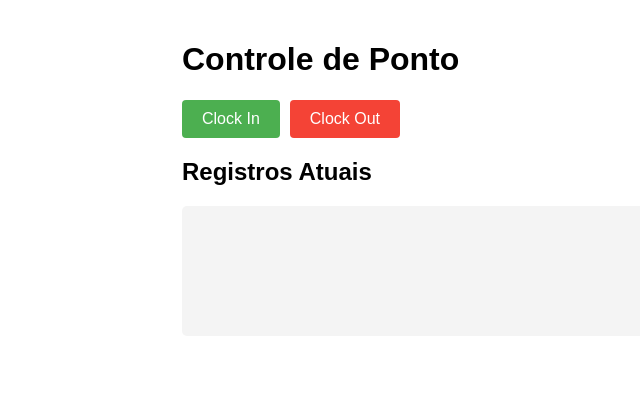
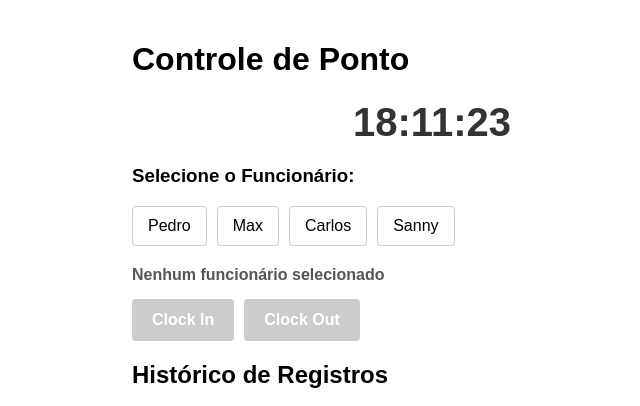
Before and after one commit to pedro13marcos/timeSheet, a plain HTML site: page index.html in a window 1280 px wide. Shown: the whole page, without its empty margins (208-848 px from the left). Drawn offline with Linux system fonts and the light colour scheme.

Commit message:
Adiciona interface de seleção, bloqueios lógicos e relógio

```diff
--- a/index.html
+++ b/index.html
@@ -5,77 +5,175 @@
     <meta name="viewport" content="width=device-width, initial-scale=1.0">
     <title>Sistema de Ponto</title>
     <style>
-        body {
-            font-family: sans-serif;
-            padding: 20px;
-            max-width: 500px;
-            margin: 0 auto;
-        }
-
-        .botoes {
-            margin-bottom: 20px;
-            display: flex;
-            gap: 10px;
-        }
-
-        button {
-            padding: 10px 20px;
-            font-size: 16px;
-            cursor: pointer;
-        }
-
-        #btn-in {
-            background-color: #4CAF50;
-            color: white;
-            border: none;
-            border-radius: 4px;
-        }
-
-        #btn-out {
-            background-color: #f44336;
-            color: white;
-            border: none;
-            border-radius: 4px;
-        }
-
-        #log-ponto {
-            background: #f4f4f4;
-            padding: 15px;
-            border-radius: 5px;
-            min-height: 100px;
-        }
+        body { font-family: sans-serif; padding: 20px; max-width: 600px; margin: 0 auto; }
+        #relogio { font-size: 2.5em; font-weight: bold; text-align: center; margin-bottom: 20px; color: #333; }
+        .funcionarios { display: flex; gap: 10px; margin-bottom: 20px; flex-wrap: wrap; }
+        .btn-func { padding: 10px 15px; font-size: 16px; border: 1px solid #ccc; background: #fff; cursor: pointer; border-radius: 4px; }
+        .btn-func.ativo { background: #2196F3; color: white; border-color: #2196F3; }
+        .botoes-ponto { display: flex; gap: 10px; margin-bottom: 20px; }
+        .btn-ponto { padding: 12px 20px; font-size: 16px; cursor: pointer; border: none; border-radius: 4px; color: white; font-weight: bold; }
+        #btn-in { background-color: #4CAF50; }
+        #btn-out { background-color: #f44336; }
+        #btn-in:disabled, #btn-out:disabled { background-color: #ccc; cursor: not-allowed; }
+        #status-msg { margin-bottom: 15px; font-weight: bold; color: #555; }
+        #log-ponto { background: #f4f4f4; padding: 15px; border-radius: 5px; min-height: 100px; max-height: 400px; overflow-y: auto; }
+        .registro-item { border-bottom: 1px solid #ddd; padding: 8px 0; }
     </style>
 </head>
 <body>
 
     <h1>Controle de Ponto</h1>
 
-    <div class="botoes">
-        <button id="btn-in" onclick="registrarPonto('Clock In')">Clock In</button>
-        <button id="btn-out" onclick="registrarPonto('Clock Out')">Clock Out</button>
+    <!-- Relógio em tempo real -->
+    <div id="relogio">00:00:00</div>
+
+    <h3>Selecione o Funcionário:</h3>
+    <div class="funcionarios" id="lista-funcionarios"></div>
+
+    <div id="status-msg">Nenhum funcionário selecionado</div>
+
+    <div class="botoes-ponto">
+        <button class="btn-ponto" id="btn-in" onclick="registrarPonto('in')" disabled>Clock In</button>
+        <button class="btn-ponto" id="btn-out" onclick="registrarPonto('out')" disabled>Clock Out</button>
     </div>
 
-    <h2>Registros Atuais</h2>
-    <div id="log-ponto">
-        <!-- Os registros de horário aparecerão aqui -->
-    </div>
+    <h2>Histórico de Registros</h2>
+    <div id="log-ponto"></div>
 
     <script>
+        const nomes = ['Pedro', 'Max', 'Carlos', 'Sanny'];
+        let usuarioSelecionado = null;
+
+        let registros = JSON.parse(localStorage.getItem('registrosPonto')) || [];
+        let estadoUsuarios = JSON.parse(localStorage.getItem('estadoUsuarios')) || {};
+
+        nomes.forEach(nome => {
+            if (!estadoUsuarios[nome]) {
+                estadoUsuarios[nome] = { trabalhando: false, horaEntrada: null };
+            }
+        });
+
+        // Função para atualizar o relógio global da interface
+        function atualizarRelogio() {
+            const agora = new Date();
+            document.getElementById('relogio').innerText = agora.toLocaleTimeString('pt-BR');
+        }
+
+        function selecionar(nome) {
+            usuarioSelecionado = nome;
+            renderizarTela();
+            atualizarContador();
+        }
+
         function registrarPonto(tipo) {
-            // Captura o momento exato em que o botão foi clicado
+            if (!usuarioSelecionado) return;
+
+            const estado = estadoUsuarios[usuarioSelecionado];
             const agora = new Date();
 
-            // Extrai a hora no formato local (HH:MM:SS)
-            const horaFormatada = agora.toLocaleTimeString('pt-BR');
+            if (tipo === 'in') {
+                estado.trabalhando = true;
+                estado.horaEntrada = agora.toISOString();
 
-            // Prepara o texto para inserir na tela usando template literals
-            const mensagem = `<p><strong>${tipo}:</strong> ${horaFormatada}</p>`;
+                registros.push({
+                    nome: usuarioSelecionado,
+                    evento: 'Clock In',
+                    hora: agora.toLocaleTimeString('pt-BR'),
+                    dataCompleta: agora.toISOString(),
+                    resumo: ''
+                });
+            } else if (tipo === 'out') {
+                const entrada = new Date(estado.horaEntrada);
+                const minutosTotais = Math.floor((agora - entrada) / 60000);
+                const horas = Math.floor(minutosTotais / 60);
+                const minutos = minutosTotais % 60;
 
-            // Adiciona o registro na tela de visualização
+                estado.trabalhando = false;
+                estado.horaEntrada = null;
+
+                registros.push({
+                    nome: usuarioSelecionado,
+                    evento: 'Clock Out',
+                    hora: agora.toLocaleTimeString('pt-BR'),
+                    dataCompleta: agora.toISOString(),
+                    resumo: `(Duração: ${horas}h ${minutos}m)`
+                });
+            }
+
+            localStorage.setItem('estadoUsuarios', JSON.stringify(estadoUsuarios));
+            localStorage.setItem('registrosPonto', JSON.stringify(registros));
+
+            renderizarTela();
+        }
+
+        function renderizarTela() {
+            const divFunc = document.getElementById('lista-funcionarios');
+            divFunc.innerHTML = '';
+            nomes.forEach(nome => {
+                const btn = document.createElement('button');
+                btn.className = `btn-func ${usuarioSelecionado === nome ? 'ativo' : ''}`;
+                btn.innerText = nome;
+                btn.onclick = () => selecionar(nome);
+                divFunc.appendChild(btn);
+            });
+
+            const btnIn = document.getElementById('btn-in');
+            const btnOut = document.getElementById('btn-out');
+            const statusMsg = document.getElementById('status-msg');
+
+            if (usuarioSelecionado) {
+                const estado = estadoUsuarios[usuarioSelecionado];
+                if (estado.trabalhando) {
+                    statusMsg.innerText = `Status: ${usuarioSelecionado} está em turno.`;
+                    btnIn.disabled = true;
+                    btnOut.disabled = false;
+                } else {
+                    statusMsg.innerText = `Status: ${usuarioSelecionado} fora do turno.`;
+                    btnIn.disabled = false;
+                    btnOut.disabled = true;
+                    btnOut.innerText = 'Clock Out';
+                }
+            } else {
+                statusMsg.innerText = 'Nenhum funcionário selecionado';
+                btnIn.disabled = true;
+                btnOut.disabled = true;
+                btnOut.innerText = 'Clock Out';
+            }
+
             const divLog = document.getElementById('log-ponto');
-            divLog.innerHTML += mensagem;
+            divLog.innerHTML = '';
+            [...registros].reverse().forEach(reg => {
+                divLog.innerHTML += `<div class="registro-item">
+                    <strong>${reg.nome}</strong> | ${reg.evento} às ${reg.hora} ${reg.resumo}
+                </div>`;
+            });
         }
+
+        function atualizarContador() {
+            if (usuarioSelecionado) {
+                const estado = estadoUsuarios[usuarioSelecionado];
+                if (estado.trabalhando && estado.horaEntrada) {
+                    const agora = new Date();
+                    const entrada = new Date(estado.horaEntrada);
+                    const minutosTotais = Math.floor((agora - entrada) / 60000);
+                    const horas = Math.floor(minutosTotais / 60);
+                    const minutos = minutosTotais % 60;
+
+                    document.getElementById('btn-out').innerText = `Clock Out (${horas}h ${minutos}m)`;
+                }
+            }
+        }
+
+        // Executa imediatamente para evitar um segundo em branco na tela
+        atualizarRelogio();
+        renderizarTela();
+
+        // Agrupa as duas atualizações temporais no mesmo intervalo de 1 segundo
+        setInterval(() => {
+            atualizarRelogio();
+            atualizarContador();
+        }, 1000);
+
     </script>
-
 </body>
 </html>
```
Also changed, not shown: 2 other files.
